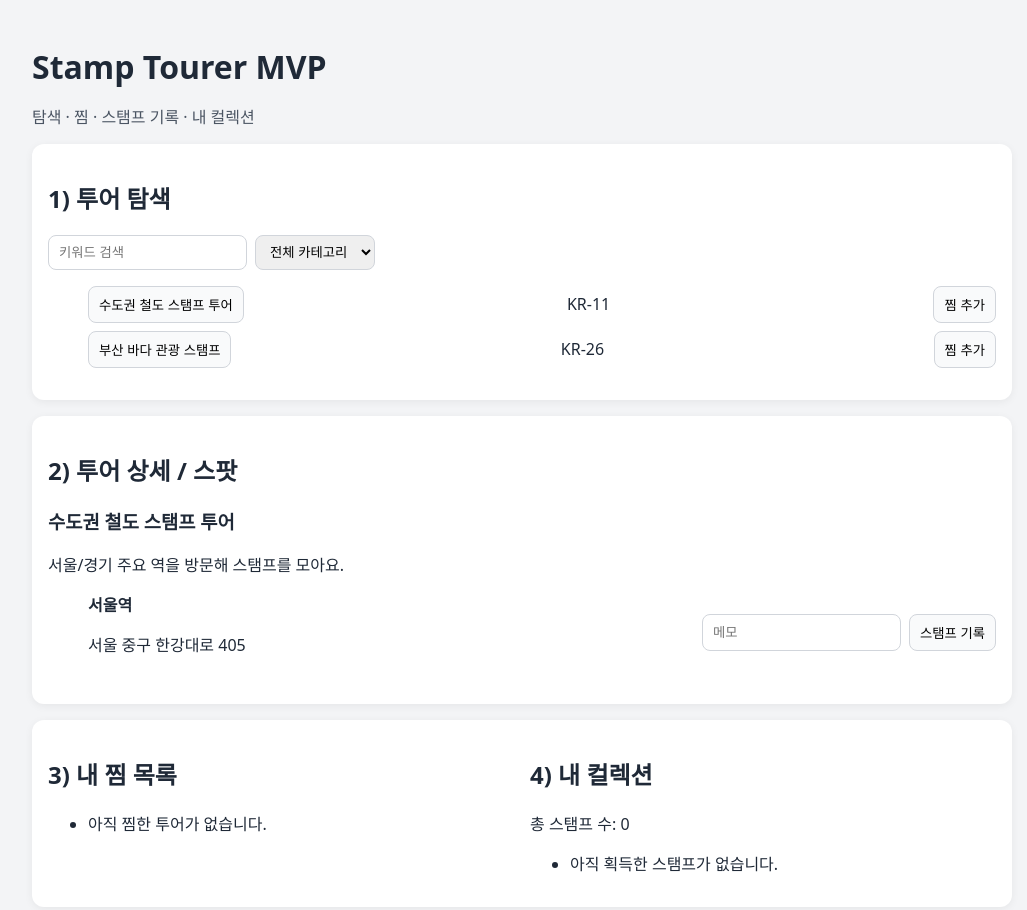
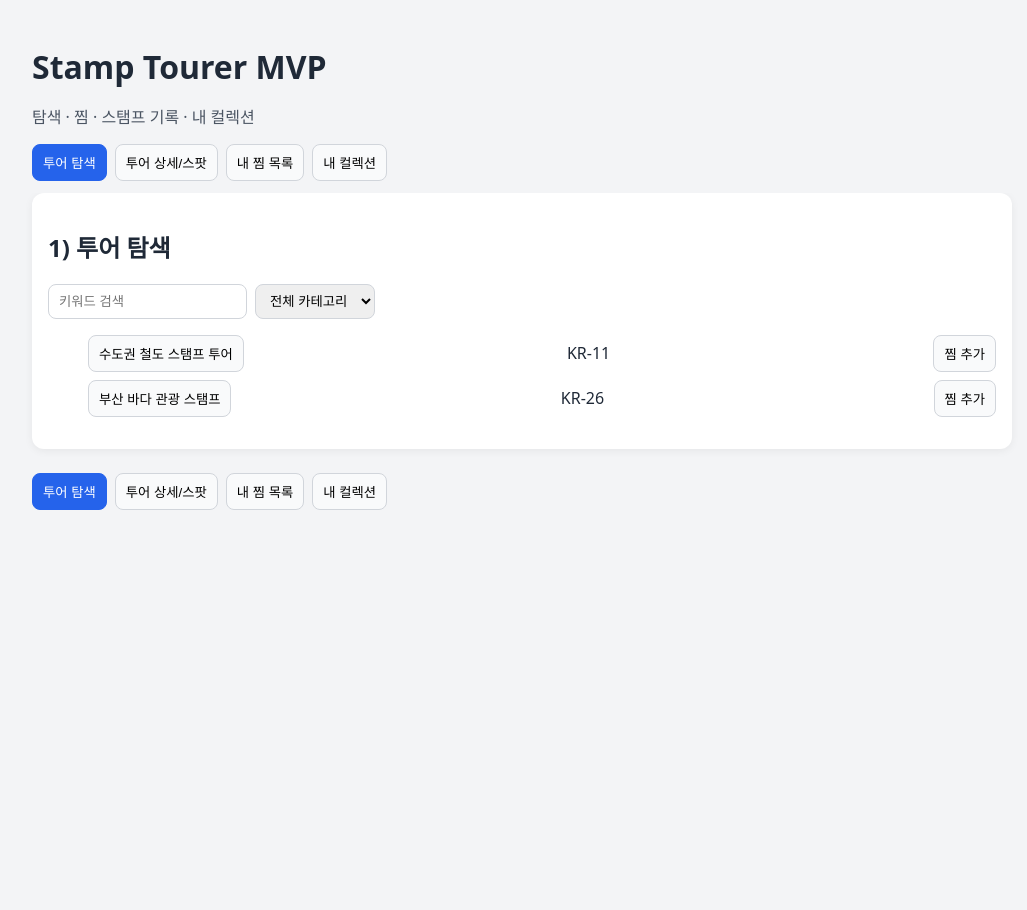
Before and after one commit to inmengwi/stamp_tourer, a React (Vite) app in the folder frontend/: page / in a window 1280 px wide. Shown: the top 910 px of the page, without its empty margins (118-1145 px from the left). After the commit the page ends 800 px from the top, so only its background shows below. Built offline with nearby package versions, Linux system fonts and the light colour scheme.

Commit message:
feat: split MVP features into navigable pages

```diff
--- a/frontend/src/App.jsx
+++ b/frontend/src/App.jsx
@@ -10,7 +10,15 @@ const categoryOptions = [
   { value: 'theme', label: '테마' },
 ];
 
+const pages = [
+  { key: 'explore', label: '투어 탐색' },
+  { key: 'detail', label: '투어 상세/스팟' },
+  { key: 'wishlist', label: '내 찜 목록' },
+  { key: 'collection', label: '내 컬렉션' },
+];
+
 export function App() {
+  const [currentPage, setCurrentPage] = useState('explore');
   const [keyword, setKeyword] = useState('');
   const [category, setCategory] = useState('');
   const [selectedTourId, setSelectedTourId] = useState(TOURS[0].id);
@@ -56,11 +64,14 @@ export function App() {
 
   const wishlistTours = TOURS.filter((tour) => wishlist.includes(tour.id));
 
+  const openTourDetail = (tourId) => {
+    setSelectedTourId(tourId);
+    setCurrentPage('detail');
+  };
+
+  const renderContent = () => {
+    if (currentPage === 'explore') {
       return (
-    <main className="page">
-      <h1>Stamp Tourer MVP</h1>
-      <p className="subtitle">탐색 · 찜 · 스탬프 기록 · 내 컬렉션</p>
-
         <section className="card">
           <h2>1) 투어 탐색</h2>
           <div className="controls">
@@ -80,19 +91,26 @@ export function App() {
           <ul>
             {filteredTours.map((tour) => (
               <li key={tour.id} className="tour-item">
-              <button onClick={() => setSelectedTourId(tour.id)}>{tour.title}</button>
+                <button onClick={() => openTourDetail(tour.id)}>{tour.title}</button>
                 <span>{tour.regionCode}</span>
                 <button onClick={() => toggleWishlist(tour.id)}>
                   {wishlist.includes(tour.id) ? '찜 해제' : '찜 추가'}
                 </button>
               </li>
             ))}
+            {filteredTours.length === 0 && <li>검색 결과가 없습니다.</li>}
           </ul>
         </section>
+      );
+    }
 
-      {selectedTour && (
+    if (currentPage === 'detail') {
+      return (
         <section className="card">
           <h2>2) 투어 상세 / 스팟</h2>
+          {!selectedTour && <p>선택된 투어가 없습니다. 투어 탐색에서 먼저 선택해 주세요.</p>}
+          {selectedTour && (
+            <>
               <h3>{selectedTour.title}</h3>
               <p>{selectedTour.description}</p>
               <ul>
@@ -118,20 +136,32 @@ export function App() {
                   </li>
                 ))}
               </ul>
+            </>
+          )}
         </section>
-      )}
+      );
+    }
 
-      <section className="card two-column">
-        <div>
+    if (currentPage === 'wishlist') {
+      return (
+        <section className="card">
           <h2>3) 내 찜 목록</h2>
           <ul>
             {wishlistTours.map((tour) => (
-              <li key={tour.id}>{tour.title}</li>
+              <li key={tour.id} className="tour-item">
+                <button onClick={() => openTourDetail(tour.id)}>{tour.title}</button>
+                <span>{tour.regionCode}</span>
+                <button onClick={() => toggleWishlist(tour.id)}>찜 해제</button>
+              </li>
             ))}
             {wishlistTours.length === 0 && <li>아직 찜한 투어가 없습니다.</li>}
           </ul>
-        </div>
-        <div>
+        </section>
+      );
+    }
+
+    return (
+      <section className="card">
         <h2>4) 내 컬렉션</h2>
         <p>총 스탬프 수: {records.length}</p>
         <ul>
@@ -142,8 +172,41 @@ export function App() {
           ))}
           {records.length === 0 && <li>아직 획득한 스탬프가 없습니다.</li>}
         </ul>
-        </div>
       </section>
+    );
+  };
+
+  return (
+    <main className="page">
+      <header className="top-nav">
+        <h1>Stamp Tourer MVP</h1>
+        <p className="subtitle">탐색 · 찜 · 스탬프 기록 · 내 컬렉션</p>
+        <nav className="tabs" aria-label="상단 내비게이션">
+          {pages.map((page) => (
+            <button
+              key={page.key}
+              className={currentPage === page.key ? 'is-active' : ''}
+              onClick={() => setCurrentPage(page.key)}
+            >
+              {page.label}
+            </button>
+          ))}
+        </nav>
+      </header>
+
+      {renderContent()}
+
+      <nav className="bottom-nav" aria-label="하단 내비게이션">
+        {pages.map((page) => (
+          <button
+            key={page.key}
+            className={currentPage === page.key ? 'is-active' : ''}
+            onClick={() => setCurrentPage(page.key)}
+          >
+            {page.label}
+          </button>
+        ))}
+      </nav>
     </main>
   );
 }
--- a/frontend/src/styles.css
+++ b/frontend/src/styles.css
@@ -14,9 +14,35 @@ body {
   padding: 24px;
 }
 
+.top-nav {
+  position: sticky;
+  top: 0;
+  z-index: 10;
+  background: #f3f4f6;
+  padding-bottom: 12px;
+}
+
 .subtitle {
   margin-top: -6px;
   color: #4b5563;
+}
+
+.tabs,
+.bottom-nav {
+  display: flex;
+  gap: 8px;
+  overflow-x: auto;
+}
+
+.tabs button,
+.bottom-nav button {
+  white-space: nowrap;
+}
+
+.is-active {
+  background: #2563eb;
+  color: #fff;
+  border-color: #2563eb;
 }
 
 .card {
@@ -60,14 +86,19 @@ button {
   gap: 8px;
 }
 
-.two-column {
-  display: grid;
-  gap: 16px;
-  grid-template-columns: repeat(2, minmax(0, 1fr));
+.bottom-nav {
+  position: sticky;
+  bottom: 0;
+  background: #f3f4f6;
+  padding: 8px 0;
 }
 
 @media (max-width: 768px) {
-  .two-column {
-    grid-template-columns: 1fr;
+  .controls,
+  .spot-item,
+  .tour-item,
+  .spot-actions {
+    flex-direction: column;
+    align-items: stretch;
   }
 }
```
Lines whose indentation alone changed are shown as unchanged.
